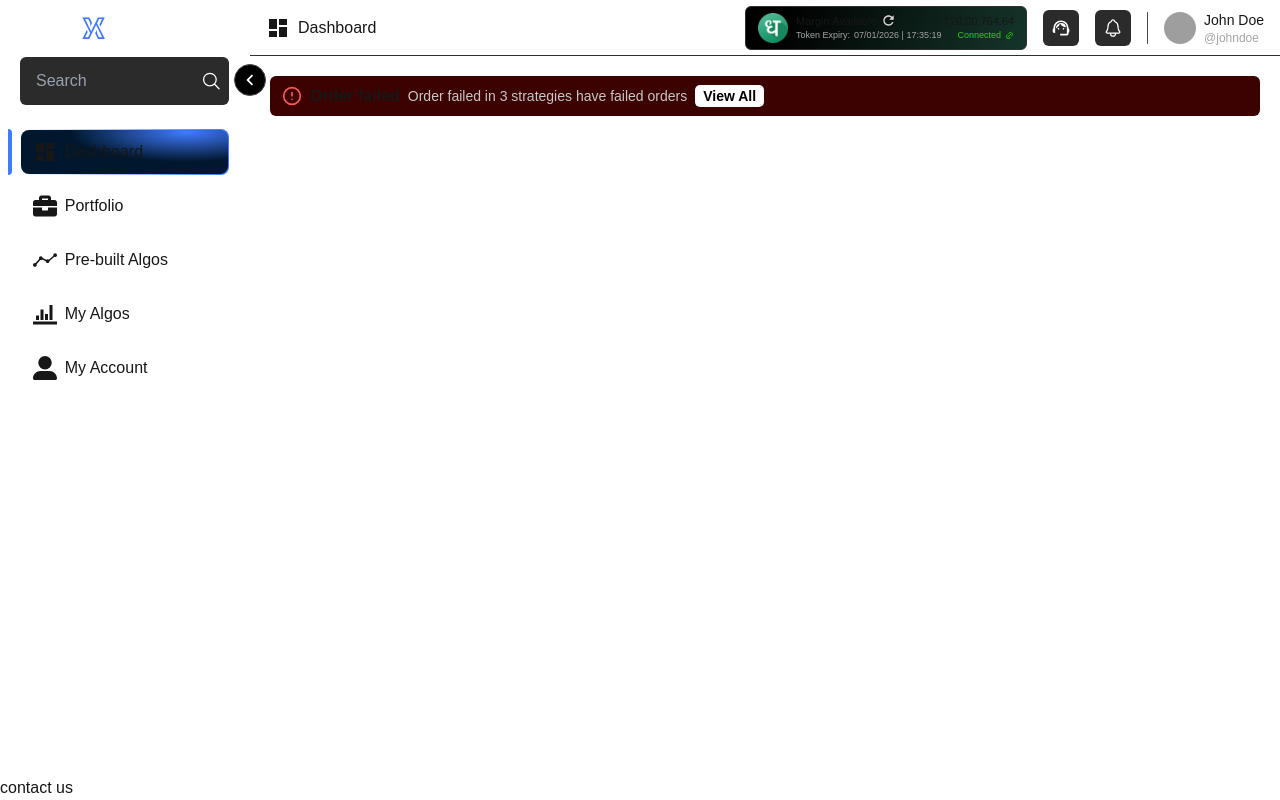
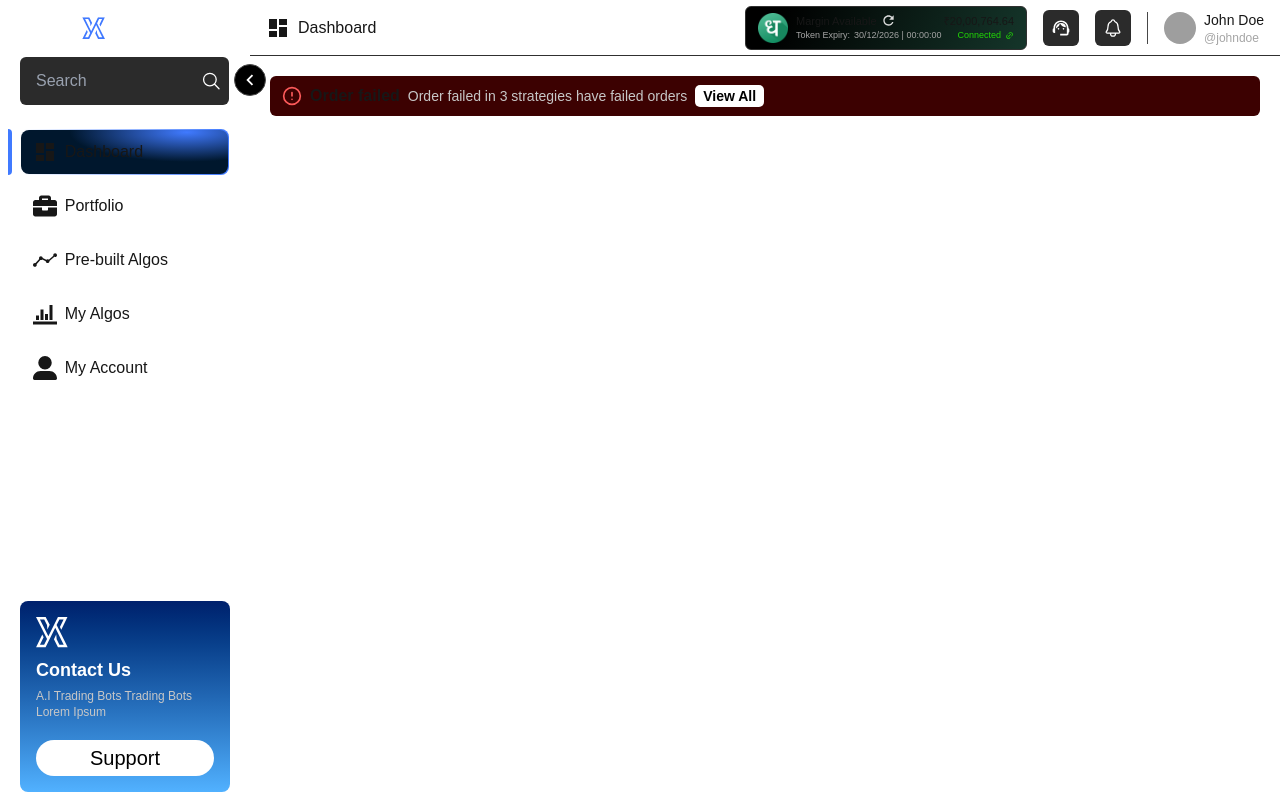
Before and after one commit to TheRealKrishna/strykex, a Next.js app: page /dashboard in a window 1280 px wide. Built offline with nearby package versions, Linux system fonts and the light colour scheme; grey boxes are pictures that could not be loaded.

Commit message:
feat: enhance Contact Us section with logo and support button; update Alert button style

```diff
--- a/src/app/dashboard/components/dashboard-content/components/alert.tsx
+++ b/src/app/dashboard/components/dashboard-content/components/alert.tsx
@@ -7,7 +7,7 @@ export default function Alert() {
       <FiAlertCircle className="text-xl text-[#FB5A5A]" />
       <p className="font-semibold">Order failed</p>
       <p className="text-sm text-[#C7C7C7]">Order failed in 3 strategies have failed orders</p>
-      <button className="text-black bg-white px-2 py-px text-sm font-semibold rounded-[5px]">View All</button>
+      <button className="text-black bg-white px-2 py-px text-sm font-semibold rounded-[5px] cursor-pointer hover:brightness-75">View All</button>
     </div>
   );
 }
--- a/src/app/dashboard/components/left-panel/components/contact-us/contact-us.tsx
+++ b/src/app/dashboard/components/left-panel/components/contact-us/contact-us.tsx
@@ -1,9 +1,24 @@
-import React from 'react'
+import React from "react";
+import xLogo from "./assets/x-logo.svg";
+import Image from "next/image";
 
 export default function ContactUs() {
   return (
-    <div>
-      contact us
+    <div className="min-h-16 flex flex-col items-start justify-start gap-5 text-white py-4 px-4 rounded-lg bg-linear-to-t from-[#51b1ff]  to-[#00206C] relative">
+      <div className="space-y-1">
+        <Image
+          src={xLogo}
+          alt="X Logo"
+          className="mb-2"
+          width={32}
+          height={32}
+        />
+        <p className="font-semibold text-lg">Contact Us</p>
+        <p className="text-xs text-[#C7C7C7]">
+          A.I Trading Bots Trading Bots Lorem Ipsum
+        </p>
+      </div>
+      <button className="text-black bg-white w-full py-1 rounded-full text-xl">Support</button>
     </div>
-  )
+  );
 }
--- a/src/app/dashboard/components/left-panel/left-panel.tsx
+++ b/src/app/dashboard/components/left-panel/left-panel.tsx
@@ -21,7 +21,7 @@ export default function LeftPanel() {
         <RightSideBorder />
         <ToggleButton />
       </div>
-      <div>
+      <div className="px-3 m-2">
         <ContactUs />
       </div>
     </div>
--- a/src/redux/slices/user.ts
+++ b/src/redux/slices/user.ts
@@ -20,7 +20,7 @@ const initialState: userState = {
   email: "john.doe@example.com",
   avatarUrl: "https://randomuser.me/api/portraits/men/1.jpg",
   balance: 2000764.64,
-  tokenExpiry: new Date(Date.now() + 1000 * 60 * 60 * 24).toISOString(),
+  tokenExpiry: "2026-12-30",
 };
 
 export const userSlice = createSlice({
```
Also changed, not shown: src/app/dashboard/components/left-panel/components/contact-us/assets/x-logo.svg (added).
